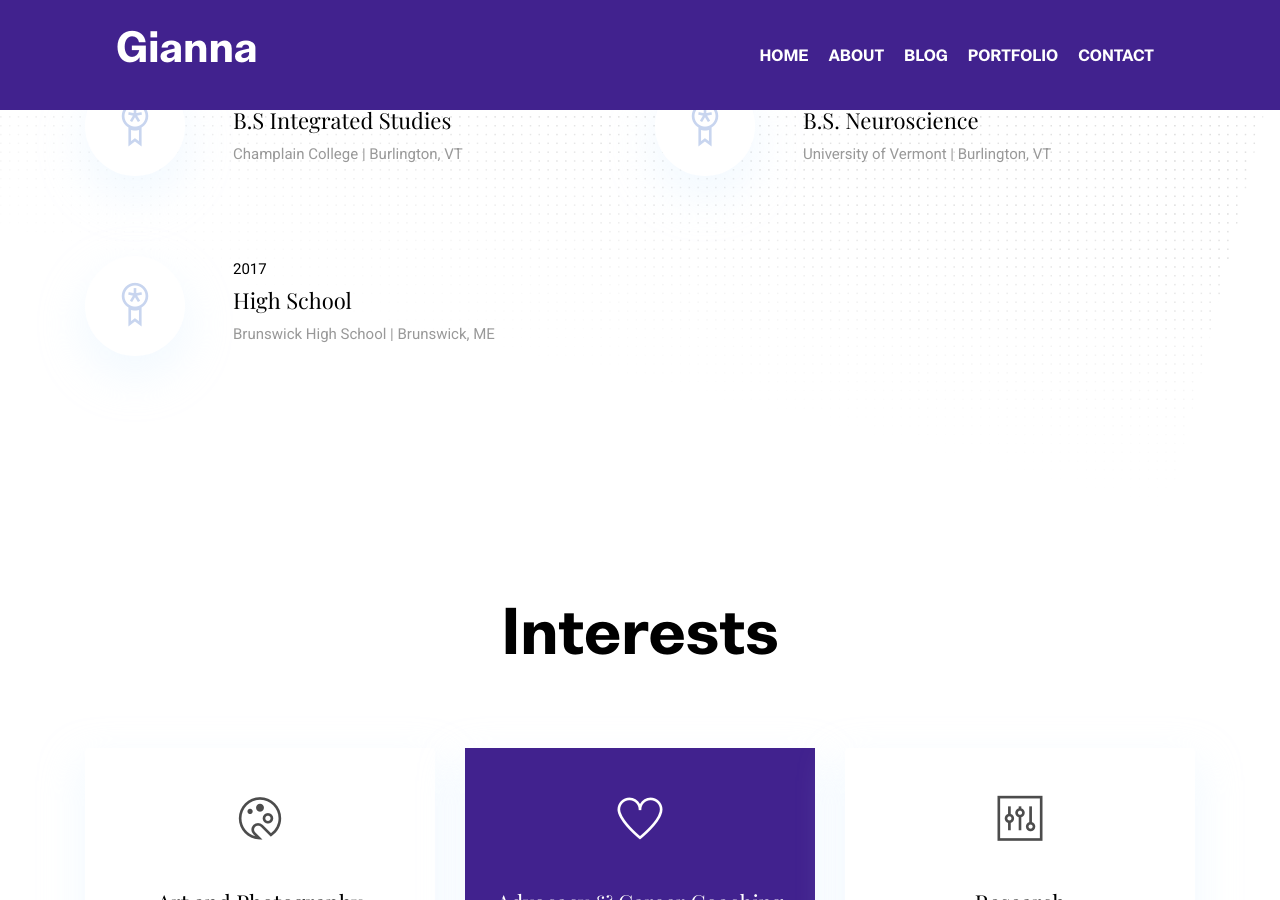
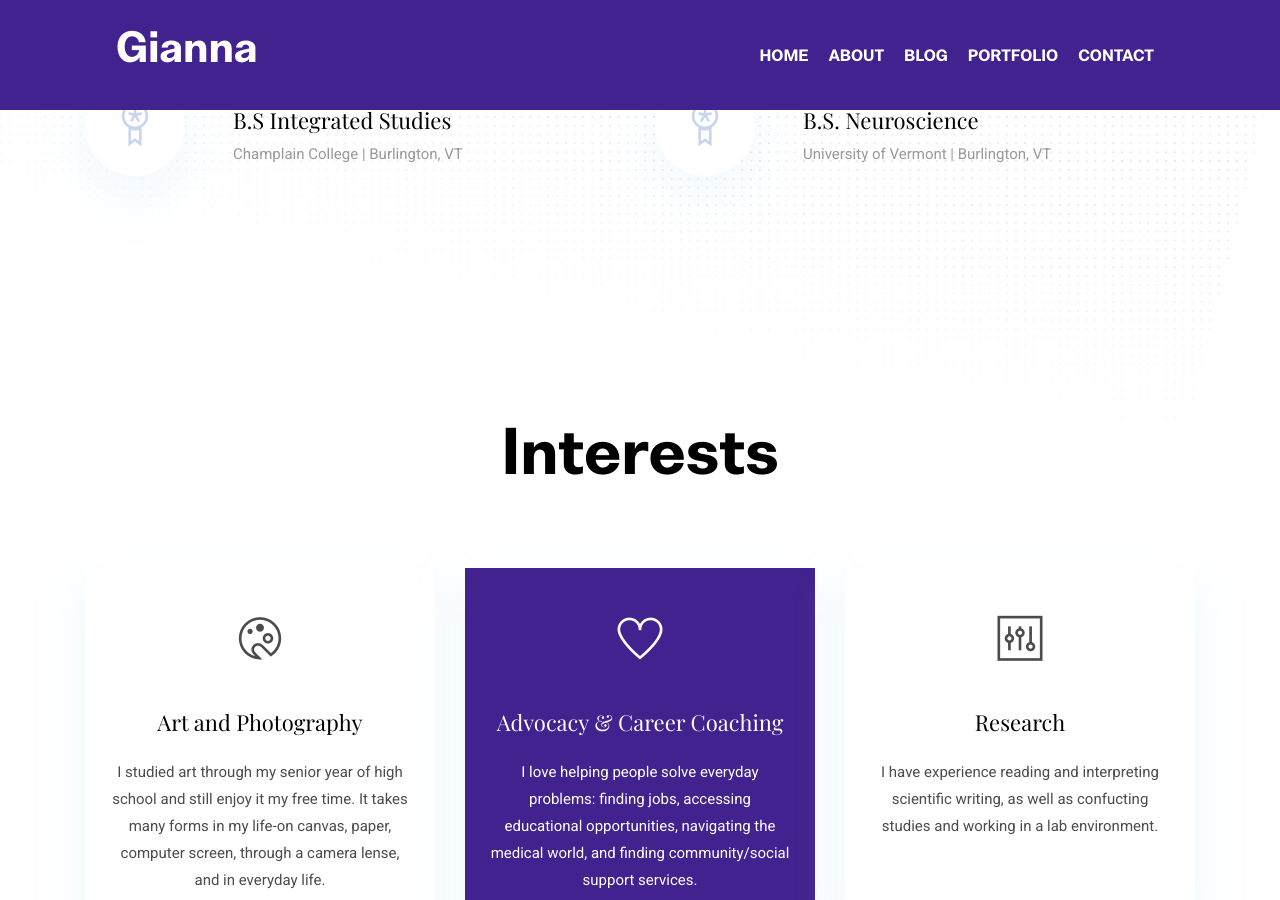
Before and after one commit to gianna2/gianna-barnhart, a Jekyll site: the page built from index.html, in a window 1280 px wide and 900 px high, scrolled down 2334 px. Built offline with Jekyll 4.4.1, drawn with Linux system fonts in a browser that asks for light colours.

Commit message:
Update settings.yml

```diff
--- a/_data/settings.yml
+++ b/_data/settings.yml
@@ -114,7 +114,6 @@ education-title: Education
 education:
 - {name: B.S Integrated Studies, date: '2019 - 2021', organization: 'Champlain College | Burlington, VT'}
 - {name: B.S. Neuroscience, date: '2017 - 2019', organization: 'University of Vermont | Burlington, VT'}
-- {name: High School, date: '2017', organization: 'Brunswick High School | Brunswick, ME'}
 
 
 #-------------------------------
```
